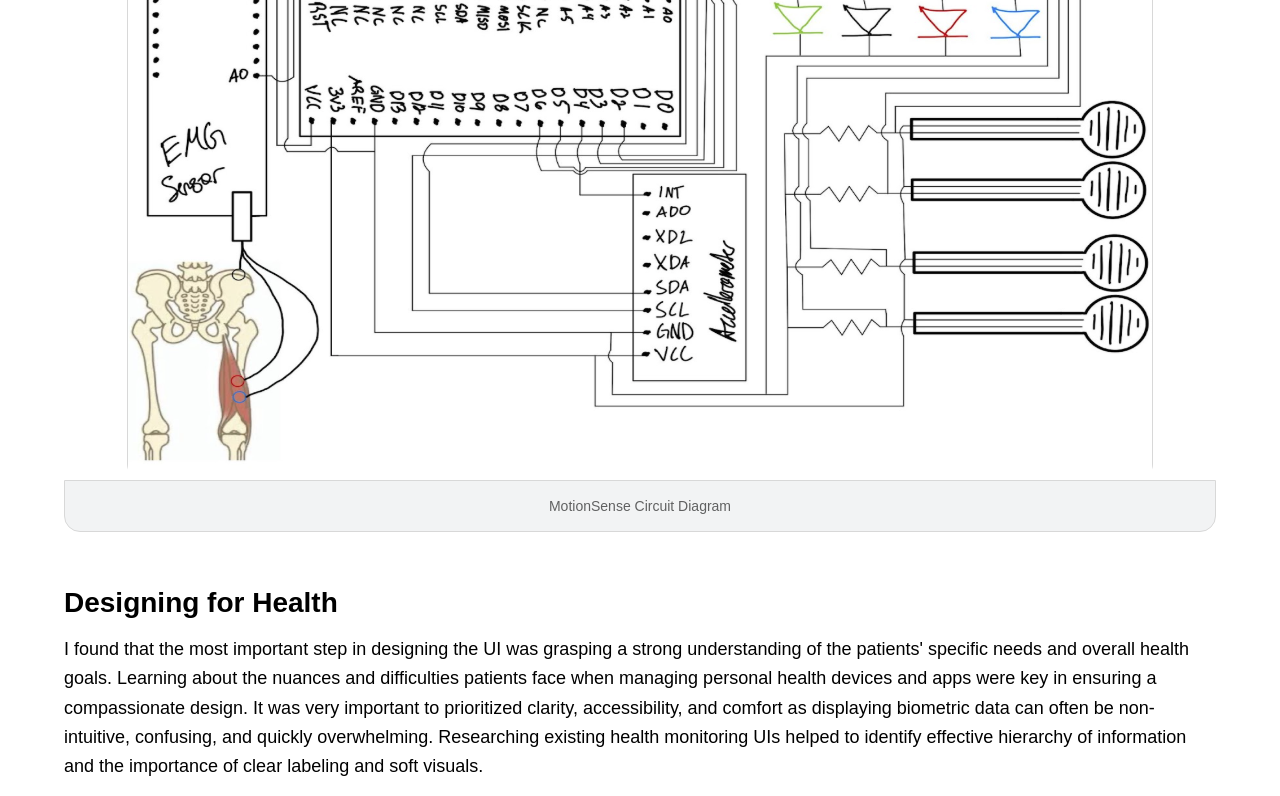
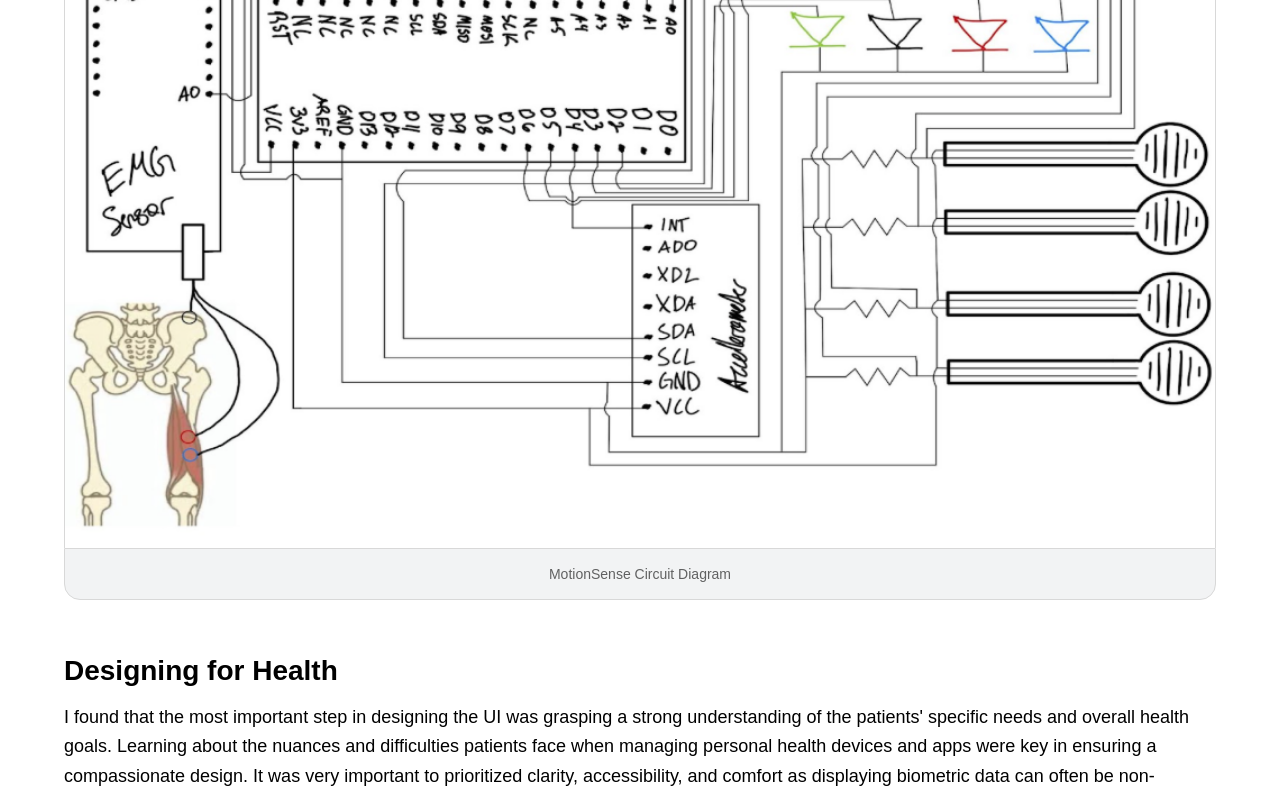
Before and after one commit to cnakha/cindy-portfolio, a Next.js app: page /works/biomed in a window 1280 px wide. Shown: the part 6484-7280 px from the top of the page. Built offline with nearby package versions, Linux system fonts and the light colour scheme; a web font is replaced by a local one.

Commit message:
caption fix

```diff
--- a/components/works/Picture.tsx
+++ b/components/works/Picture.tsx
@@ -75,8 +75,9 @@ export default function Picture({
   height?: number;
 }) => (
   <div
-    className={`group relative overflow-hidden rounded-2xl ${
-      popup ? "cursor-pointer" : ""
+    className={`group relative overflow-hidden
+      ${ type === "captioned" ? "rounded-t-2xl" : "rounded-2xl" }
+      ${popup ? "cursor-pointer" : ""
     }`}
   >
     <Image
@@ -129,15 +130,17 @@ export default function Picture({
   if (type === "captioned") {
   return (
     <>
-        <div className="flex flex-col justify-center items-center">
+      <div className="mx-auto flex w-fit max-w-full flex-col">
         <ImageWithPopup
           src={source}
-            className="w-full rounded-t-2xl border border-mid-gray border-b-0 object-cover"
+          className="h-auto max-w-full rounded-t-2xl border border-mid-gray border-b-0 object-contain"
         />
-          <div className="flex justify-center items-center rounded-b-2xl w-full bg-light-gray px-6 py-4 gap-4 border border-mid-gray">
+
+        <div className="flex w-full items-center justify-center rounded-b-2xl border border-mid-gray bg-light-gray px-6 py-4">
           <p className="text-caption opacity-60">{description}</p>
         </div>
       </div>
+
       <Popup />
     </>
   );
```
Lines whose indentation alone changed are shown as unchanged.
